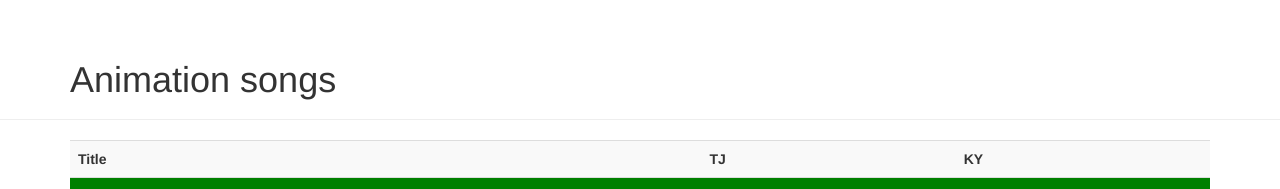
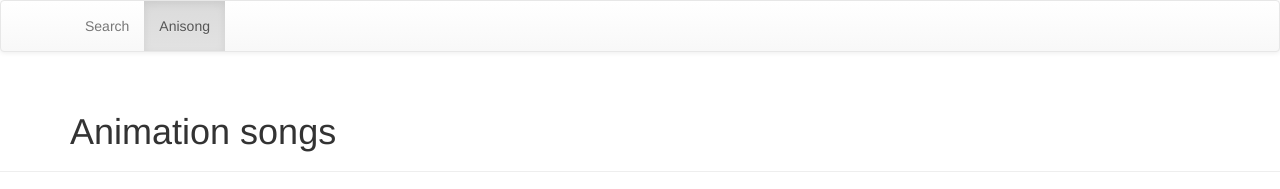
Before and after one commit to tribela/karaoke-server, a Python web app: template karaokeserver/templates/anisong.html in a window 1280 px wide. Shown: the top 189 px of the page. Run offline with Jinja, Linux system fonts and the light colour scheme; the template is opened without the code that fills it: most values are stand-ins (such as "Sample title", 1, 10 or a date in 2020); some libraries are stand-ins or nearby versions.

Commit message:
Navigation for anisong

```diff
--- a/karaokeserver/templates/anisong.html
+++ b/karaokeserver/templates/anisong.html
@@ -1,4 +1,5 @@
 {% extends 'template.html' %}
+{% set active_page = 'animation_songs' %}
 {% block title %}Animation songs{% endblock %}
 {% block page_title %}Animation songs{% endblock %}
 {% block body %}
--- a/karaokeserver/templates/index.html
+++ b/karaokeserver/templates/index.html
@@ -1,4 +1,5 @@
 {% extends 'template.html' %}
+{% set active_page = 'index' %}
 {% block title %}Karaoke book{% endblock %}
 {% block page_title %}Search songs{% endblock %}
 {% block body %}
--- a/karaokeserver/templates/template.html
+++ b/karaokeserver/templates/template.html
@@ -1,3 +1,7 @@
+{% set navigation_bar = [
+('index', 'Search'),
+('animation_songs', 'Anisong'),
+] -%}
 <!DOCTYPE html>
 <html>
   <head>
@@ -16,6 +20,18 @@
     <title>{% block title %}{% endblock %}</title>
   </head>
   <body>
+    <nav class="navbar navbar-default">
+      <div class="container">
+        <ul class="nav navbar-nav">
+          {% for id, caption in navigation_bar %}
+          <li {% if id == active_page %}class="active"{% endif %}>
+            <a href="{{ url_for(id) }}">{{ caption }}</a>
+          </li>
+          {% endfor %}
+        </ul>
+      </div>
+    </nav>
+
     <header class="page-header">
       <div class="container">
         <h1>{% block page_title %}{% endblock %}</h1>
```
